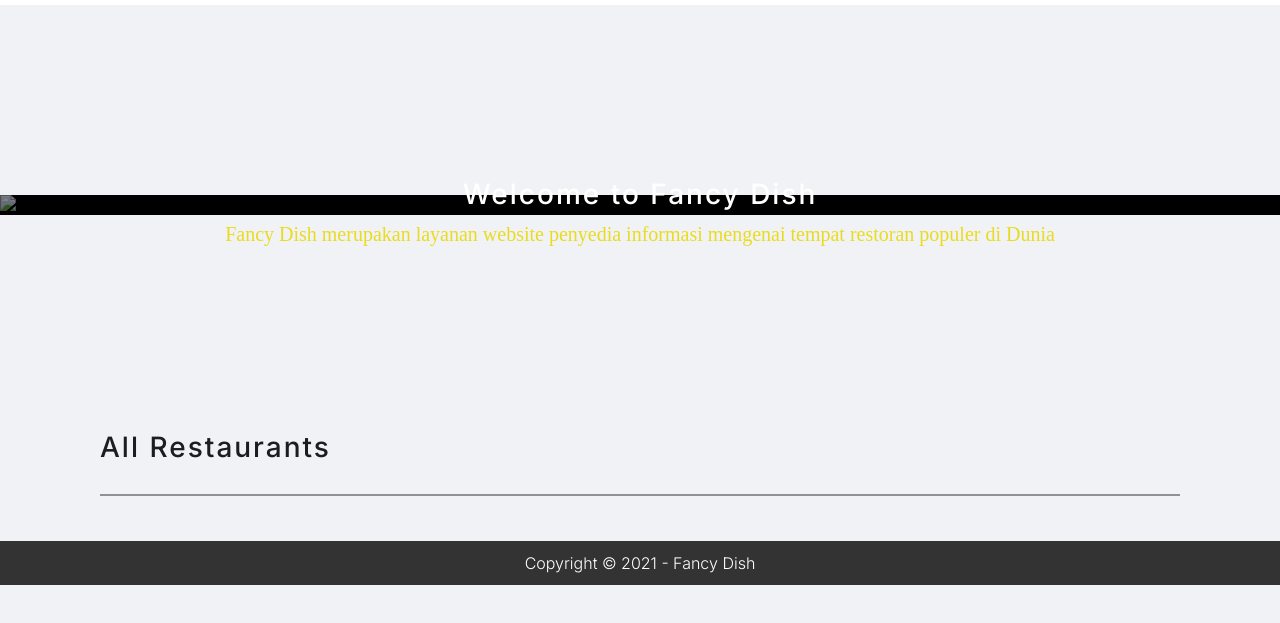
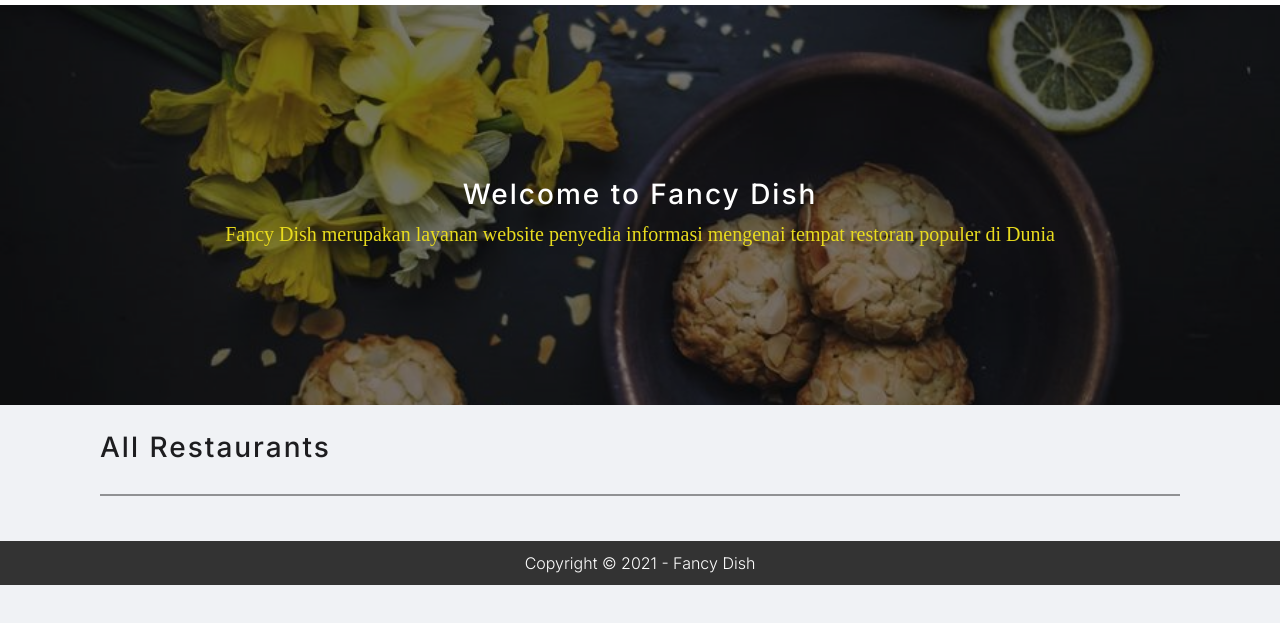
Before and after one commit to ipramudya/katalog_restaurant, a plain HTML site: page index.html in a window 1280 px wide. Shown: the part 75-698 px from the top of the page. Drawn offline with Linux system fonts and the light colour scheme; the site is published under a folder, as on GitHub Pages, so addresses that start at the root find nothing; no server answers; a web font is replaced by a local one.

Commit message:
Final Commit

```diff
--- a/index.html
+++ b/index.html
@@ -37,8 +37,8 @@
     </header>
     <section class="banner">
         <picture>
-            <source media="(max-width: 720px)" srcset="/images/hero-image_4-small.jpg" type="image/jpeg"><img
-                src="/images/hero-image_4-large.jpg" alt="Fancy Dish Banner">
+            <source media="(max-width: 720px)" srcset="./images/hero-image_4-small.jpg" type="image/jpeg"><img
+                src="./images/hero-image_4-large.jpg" alt="Fancy Dish Banner">
         </picture>
         <div class="banner_content">
             <h2>Welcome to Fancy Dish</h2>
```
